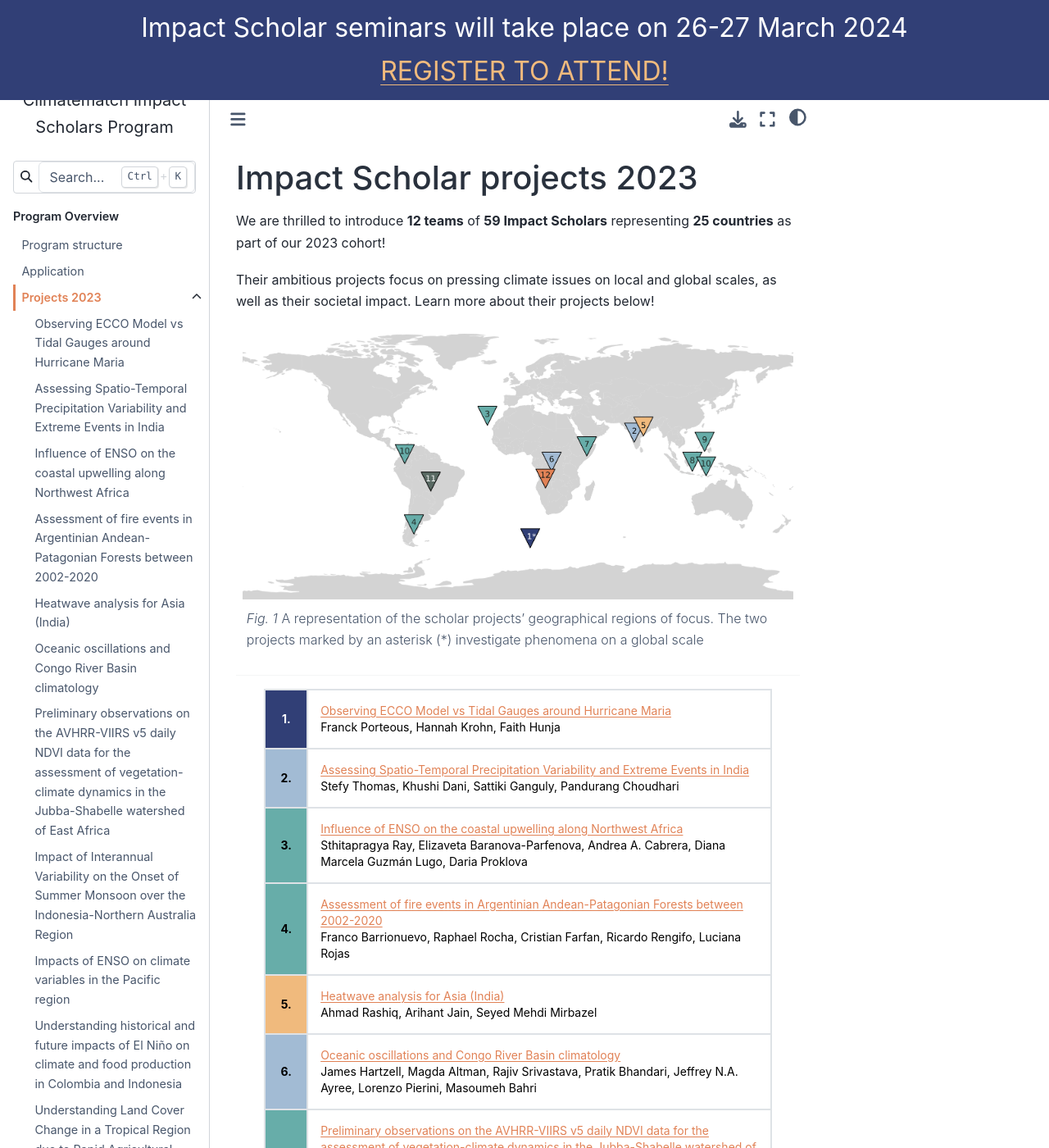
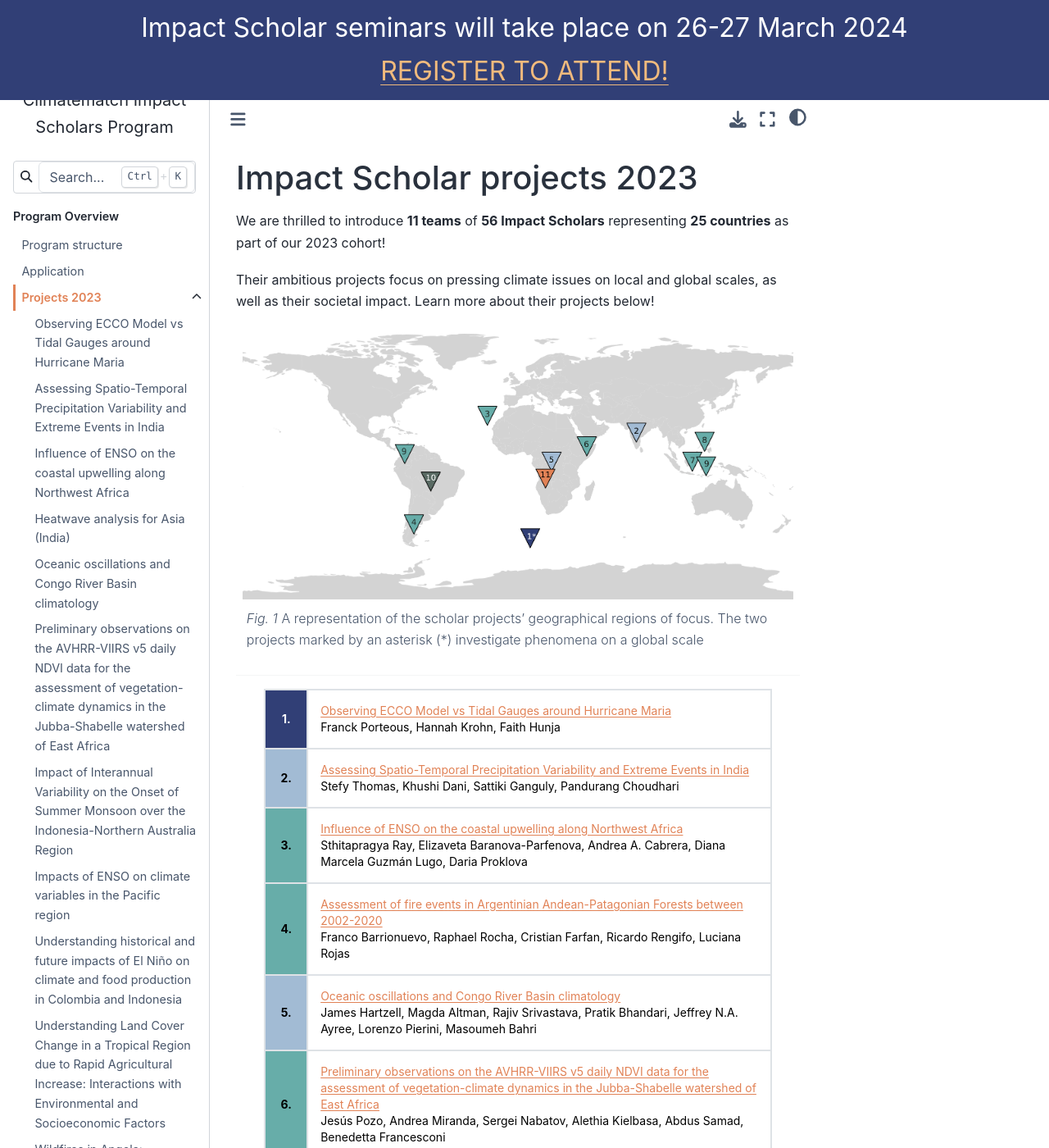
Before and after one commit to neuromatch/impact-scholars, a Jupyter Book: the page built from impact-scholars/scholars2023.md, in a window 1280 px wide and 1400 px high. Shown: the whole window at 82% size. Built offline with Jupyter Book 1.0.4 settings and Sphinx 7.4.7 and the Sphinx Book theme 1.1.4, drawn with Linux system fonts in a browser that asks for light colours; some of the changed text lies outside the part shown.

Commit message:
Remove group

```diff
--- a/_toc.yml
+++ b/_toc.yml
@@ -15,7 +15,6 @@ parts:
     - file: scholar-outputs/2023/project2
     - file: scholar-outputs/2023/project3
     - file: scholar-outputs/2023/project4
-    - file: scholar-outputs/2023/project5
     - file: scholar-outputs/2023/project6
     - file: scholar-outputs/2023/project7
     - file: scholar-outputs/2023/project8
--- a/impact-scholars/scholars2023.md
+++ b/impact-scholars/scholars2023.md
@@ -1,6 +1,6 @@
 # Impact Scholar projects 2023
 
-We are thrilled to introduce **12 teams** of **59 Impact Scholars** representing **25 countries** as part of our 2023 cohort!
+We are thrilled to introduce **11 teams** of **56 Impact Scholars** representing **25 countries** as part of our 2023 cohort!
 
 Their ambitious projects focus on pressing climate issues on local and global scales, as well as their societal impact. Learn more about their projects below!
 
@@ -31,35 +31,31 @@ A representation of the scholar projects' geographical regions of focus. The two
     <td style="text-align: left; line-height: 20px; color: black; font-size: 14px; margin: 10px 0px;"><a href = "https://programs.climatematch.io/scholar-outputs/2023/project5.html">Assessment of fire events in Argentinian Andean-Patagonian Forests between 2002-2020</a><br>Franco Barrionuevo, Raphael Rocha, Cristian Farfan, Ricardo Rengifo, Luciana Rojas</td>
 </tr>
 <tr>
-    <td style="text-align: center; line-height: 20px; color: black; font-size: 14px; font-weight: bold; width: 20px; background-color: #f0ba7d; margin: 10px 0px;">5. </td>
-    <td style="text-align: left; line-height: 20px; color: black; font-size: 14px; margin: 10px 0px;"><a href = "https://programs.climatematch.io/scholar-outputs/2023/project6.html">Heatwave analysis for Asia (India)</a><br>Ahmad Rashiq, Arihant Jain, Seyed Mehdi Mirbazel</td>
-</tr>
-<tr>
-    <td style="text-align: center; line-height: 20px; color: black; font-size: 14px; font-weight: bold; width: 20px; background-color: #a2bbd4; margin: 10px 0px;">6. </td>
+    <td style="text-align: center; line-height: 20px; color: black; font-size: 14px; font-weight: bold; width: 20px; background-color: #a2bbd4; margin: 10px 0px;">5. </td>
     <td style="text-align: left; line-height: 20px; color: black; font-size: 14px; margin: 10px 0px;"><a href = "https://programs.climatematch.io/scholar-outputs/2023/project7.html">Oceanic oscillations and Congo River Basin climatology</a><br>James Hartzell, Magda Altman, Rajiv Srivastava, Pratik Bhandari, Jeffrey N.A. Ayree, Lorenzo Pierini, Masoumeh Bahri</td>
 </tr>
 <tr>
-    <td style="text-align: center; line-height: 20px; color: black; font-size: 14px; font-weight: bold; width: 20px; background-color: #67ada9; margin: 10px 0px;">7. </td>
+    <td style="text-align: center; line-height: 20px; color: black; font-size: 14px; font-weight: bold; width: 20px; background-color: #67ada9; margin: 10px 0px;">6. </td>
     <td style="text-align: left; line-height: 20px; color: black; font-size: 14px; margin: 10px 0px;"><a href = "https://programs.climatematch.io/scholar-outputs/2023/project8.html">Preliminary observations on the AVHRR-VIIRS v5 daily NDVI data for the assessment of vegetation-climate dynamics in the Jubba-Shabelle watershed of East Africa</a><br>Jesús Pozo, Andrea Miranda, Sergei Nabatov, Alethia Kielbasa, Abdus Samad, Benedetta Francesconi</td>
 </tr>
 <tr>
-    <td style="text-align: center; line-height: 20px; color: black; font-size: 14px; font-weight: bold; width: 20px; background-color: #67ada9; margin: 10px 0px;">8. </td>
+    <td style="text-align: center; line-height: 20px; color: black; font-size: 14px; font-weight: bold; width: 20px; background-color: #67ada9; margin: 10px 0px;">7. </td>
     <td style="text-align: left; line-height: 20px; color: black; font-size: 14px; margin: 10px 0px;"><a href = "https://programs.climatematch.io/scholar-outputs/2023/project9.html">Impact of Interannual Variability on the Onset of Summer Monsoon over the Indonesia-Northern Australia Region</a><br>Zhixian Yang, Selyn Rousse Acuña, Tejawini M. Pawase, René Navarro Labastida, Rosmery Lidez Condori, Naomi Nafisa Rahman</td>
 </tr>
 <tr>
-    <td style="text-align: center; line-height: 20px; color: black; font-size: 14px; font-weight: bold; width: 20px; background-color: #67ada9; margin: 10px 0px;">9. </td>
+    <td style="text-align: center; line-height: 20px; color: black; font-size: 14px; font-weight: bold; width: 20px; background-color: #67ada9; margin: 10px 0px;">8. </td>
     <td style="text-align: left; line-height: 20px; color: black; font-size: 14px; margin: 10px 0px;"><a href = "https://programs.climatematch.io/scholar-outputs/2023/project11.html">Impacts of ENSO on climate variables in the Pacific region</a><br>Anjana Shree RJ, Kimia Marvi, Kirtana Sunil Phatnani, Neil Marc Sordilla, Eligio Maure, Danny McCulloch</td>
 </tr>
 <tr>
-    <td style="text-align: center; line-height: 20px; color: black; font-size: 14px; font-weight: bold; width: 20px; background-color: #67ada9; margin: 10px 0px;">10. </td>
+    <td style="text-align: center; line-height: 20px; color: black; font-size: 14px; font-weight: bold; width: 20px; background-color: #67ada9; margin: 10px 0px;">9. </td>
     <td style="text-align: left; line-height: 20px; color: black; font-size: 14px; margin: 10px 0px;"><a href = "https://programs.climatematch.io/scholar-outputs/2023/project12.html">Understanding historical and future impacts of El Niño on climate and food production in Colombia and Indonesia</a><br>Elisa Nóbrega Passos, Lakhvinder Kaur, Ninibeth Gibelli Sarmiento Herrera</td>
 </tr>
 <tr>
-    <td style="text-align: center; line-height: 20px; color: white; font-size: 14px; font-weight: bold; width: 20px; background-color: #596a63; margin: 10px 0px;">11. </td>
+    <td style="text-align: center; line-height: 20px; color: white; font-size: 14px; font-weight: bold; width: 20px; background-color: #596a63; margin: 10px 0px;">10. </td>
     <td style="text-align: left; line-height: 20px; color: black; font-size: 14px; margin: 10px 0px;"><a href = "https://programs.climatematch.io/scholar-outputs/2023/project13.html">Understanding Land Cover Change in a Tropical Region due to Rapid Agricultural Increase: Interactions with Environmental and Socioeconomic Factors</a><br>Sofia Corradi Oliveira, Andrés Fernando Figueroa Curo, Magnolia Song,  Manojna Polisetty, Daniela Velásquez, Maryann Alessandra Alata Chambilla</td>
 </tr>
 <tr>
-    <td style="text-align: center; line-height: 20px; color: black; font-size: 14px; font-weight: bold; width: 20px; background-color: #e18256; margin: 10px 0px;">12. </td>
+    <td style="text-align: center; line-height: 20px; color: black; font-size: 14px; font-weight: bold; width: 20px; background-color: #e18256; margin: 10px 0px;">11. </td>
     <td style="text-align: left; line-height: 20px; color: black; font-size: 14px; margin: 10px 0px;"><a href = "https://programs.climatematch.io/scholar-outputs/2023/project14.html">Wildfires in Angola: Correlation of vegetation and meteorological variables with wildfire intensity</a><br>Agnessa Karapetian, Kamil Vlcek, Carolina Temporão, Hatice Busragokbunar, Sedem Buabassah</td>
 </tr>
 </table>
--- a/scholar-outputs/2023/project5.md
+++ /dev/null
@@ -1,14 +0,0 @@
-# Assessment of fire events in Argentinian Andean-Patagonian Forests between 2002-2020
-
-Team "Tyrannosaurus Tango Dolce"
-
-**Franco Barrionuevo**, **Raphael Rocha**, **Cristian Farfan**, **Ricardo Rengifo**, **Luciana Rojas**
-
-Mentor: **Brittany Engle**
-
-<div style="text-align: justify">
-The Argentinian Andean-Patagonian Forest (AAPF) is a highly biodiverse temperate forest in South America. This area is being threatened by the intensification of climatic conditions that favor the occurrence of fires. However, assessing AAPF fire events is challenging due to a high climatological and geographic variability. Previous analyses were focused on smaller regions and did not consider the north-south distribution of fires. In this study, satellite-derived data was used to analyze burned areas in AAPF during the 2001-2020 period, and explained its variability in the north-south direction. Two key areas impacted by fires were identified, highlighting the northern AAPF as the most affected region. The study revealed the intricate relationship between fires and climatic and geographic variability. This assessment serves as a basis for future research on climate change impacts and fire risk prediction in AAPF, emphasizing the need for informed conservation strategies in this ecologically important region.
-</div>
-
----
-The full micropublication will be shared here at the end of March 2024.
```
Also changed, not shown: impact-scholars/mentors.md (+0 -1 lines), output-guidelines/seminar_presentations.md (+1 -3 lines), impact-scholars/images/cisp_map.png, impact-scholars/images/seminar_banner_3.png.
